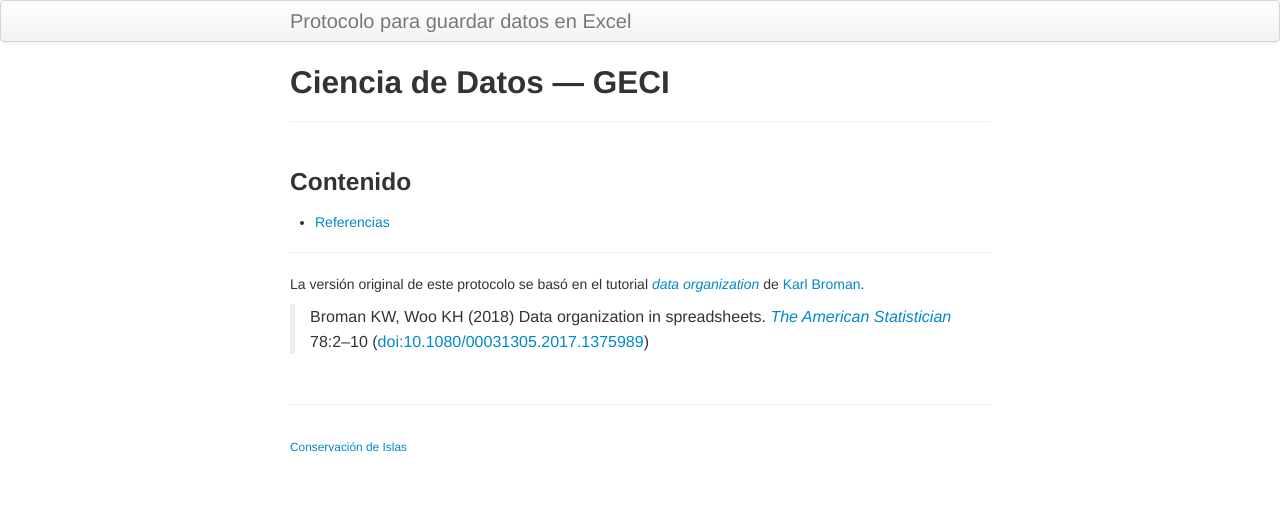
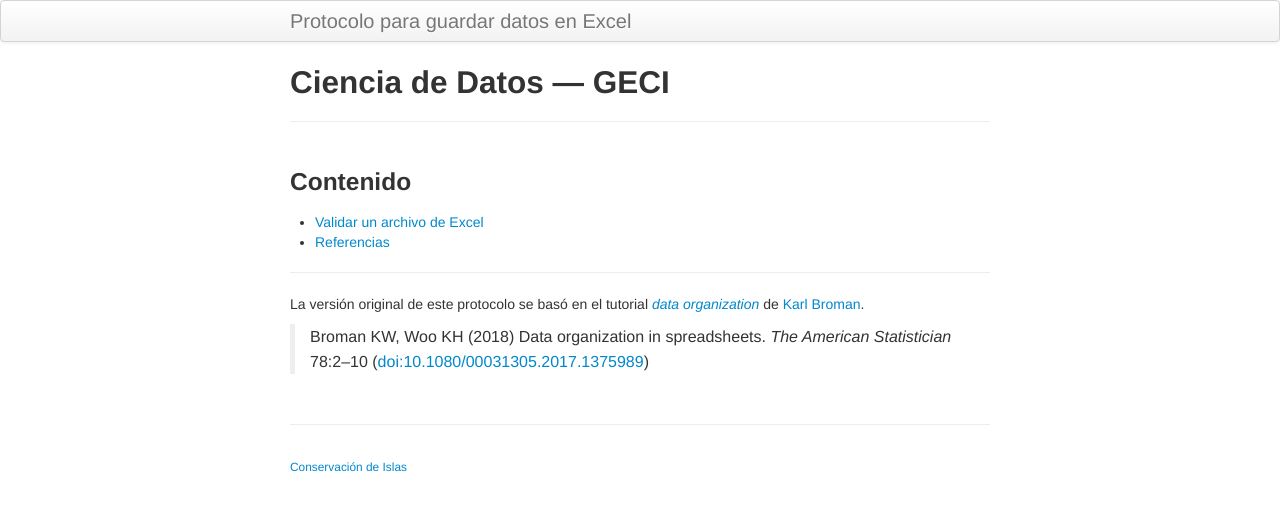
Before and after one commit to MaritzaB/datos_en_excel, a Jekyll site: the page built from index.md, in a window 1280 px wide. Shown: the top 511 px of the page. Built offline with Jekyll 4.4.1, drawn with Linux system fonts in a browser that asks for light colours; part of the change alters nothing that is shown.

```diff
--- a/index.md
+++ b/index.md
@@ -6,6 +6,7 @@ description: Protocolo para guardar datos en Excel para ser procesados por el eq
 
 ### Contenido
 
+- [Validar un archivo de Excel](pages/validacion.html)
 - [Referencias](pages/referencias.html)
 
 ---
@@ -13,5 +14,5 @@ description: Protocolo para guardar datos en Excel para ser procesados por el eq
 La versión original de este protocolo se basó en el tutorial [_data organization_](http://kbroman.org/dataorg) de [Karl Broman](http://kbroman.org).
 
 > Broman KW, Woo KH (2018) Data organization in spreadsheets.
-> [_The American Statistician_](https://www.tandfonline.com/toc/utas20/current) 78:2&ndash;10
+> _The American Statistician_ 78:2&ndash;10
 > ([doi:10.1080/00031305.2017.1375989](https://doi.org/10.1080/00031305.2017.1375989))
```
